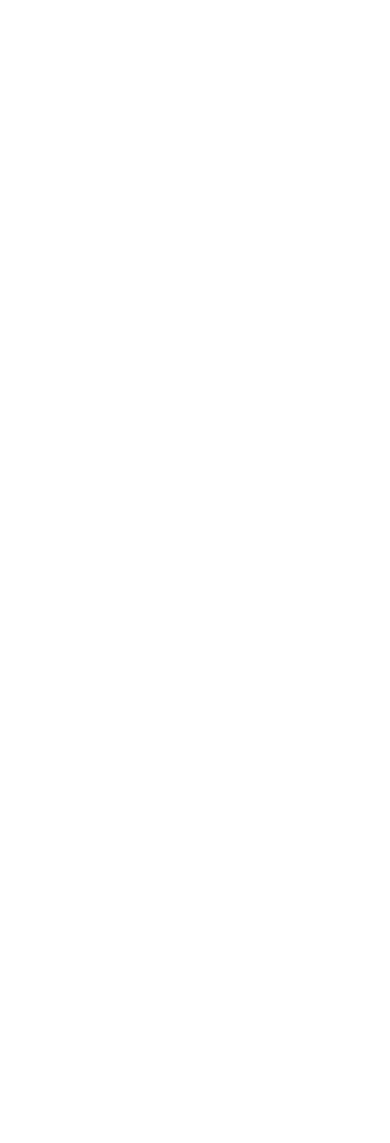
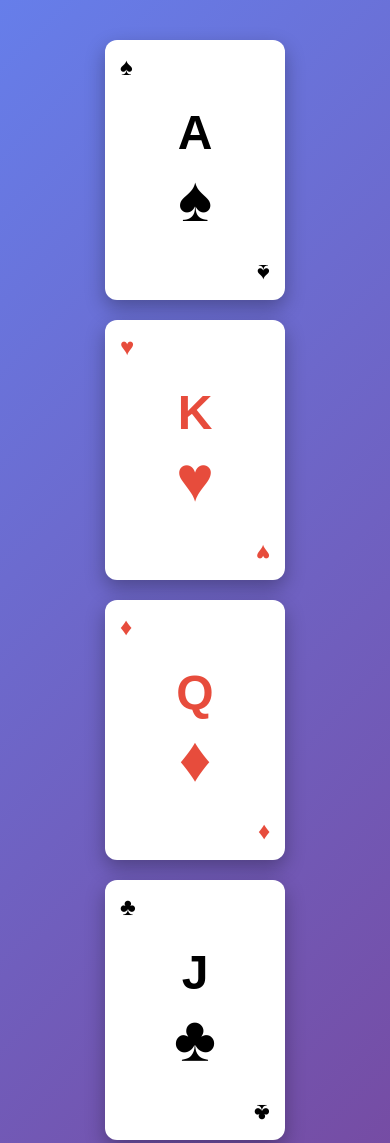
Before and after one commit to AbeJitsu/Page-of-Playing-Cards, a plain HTML site: page index.html in a window 390 px wide. Shown: the top 1143 px of the page. Before the commit the page ends 844 px from the top, so only its background shows below. Drawn offline with Linux system fonts and the light colour scheme.

Commit message:
HTML Structure (index.html): Added a main element with id="playing-cards" Created 4 playing cards (Ace of Spades, King of Hearts, Queen of Diamonds, Jack of Clubs) Each card has exactly 3 div children: .left, .middle, and .right Used playing card symbols: ♠, ♣, ♥, ♦ CSS Styling (styles.css): All test requirements have been met: #playing-cards: display: flex, justify-content: center, flex-wrap: wrap, gap: 20px .card: display: flex, justify-content: space-between, with width: 180px and height: 260px .left: align-self: flex-start .middle: align-self: center, display: flex, flex-direction: column .right: align-self: flex-end Visual Design Features: Clean, traditional playing card design with white backgrounds Red color for hearts and diamonds, black for spades and clubs Rounded corners and shadow effects for depth Hover animation that lifts cards up Beautiful gradient purple background Rotated suits in the bottom-right corner for authenticity The webpage should now pass all 18 tests! You can open index.html in a browser to see the playing cards displayed in a flexible, responsive layout.

```diff
--- a/index.html
+++ b/index.html
@@ -5,11 +5,63 @@
   <meta charset="UTF-8">
   <meta name="viewport" content="width=device-width, initial-scale=1.0">
   <title>Playing Cards</title>
-
+  <link rel="stylesheet" href="styles.css">
 </head>
 
 <body>
+  <main id="playing-cards">
+    <div class="card">
+      <div class="left">
+        <span class="suit">♠</span>
+      </div>
+      <div class="middle">
+        <span class="value">A</span>
+        <span class="suit-large">♠</span>
+      </div>
+      <div class="right">
+        <span class="suit">♠</span>
+      </div>
+    </div>
 
+    <div class="card red">
+      <div class="left">
+        <span class="suit">♥</span>
+      </div>
+      <div class="middle">
+        <span class="value">K</span>
+        <span class="suit-large">♥</span>
+      </div>
+      <div class="right">
+        <span class="suit">♥</span>
+      </div>
+    </div>
+
+    <div class="card red">
+      <div class="left">
+        <span class="suit">♦</span>
+      </div>
+      <div class="middle">
+        <span class="value">Q</span>
+        <span class="suit-large">♦</span>
+      </div>
+      <div class="right">
+        <span class="suit">♦</span>
+      </div>
+    </div>
+
+    <div class="card">
+      <div class="left">
+        <span class="suit">♣</span>
+      </div>
+      <div class="middle">
+        <span class="value">J</span>
+        <span class="suit-large">♣</span>
+      </div>
+      <div class="right">
+        <span class="suit">♣</span>
+      </div>
+    </div>
+  </main>
 </body>
 
 </html>
--- a/styles.css
+++ b/styles.css
@@ -1 +1,83 @@
-/*  */
+/* Reset and base styles */
+* {
+  margin: 0;
+  padding: 0;
+  box-sizing: border-box;
+}
+
+body {
+  font-family: 'Arial', sans-serif;
+  background: linear-gradient(135deg, #667eea 0%, #764ba2 100%);
+  min-height: 100vh;
+  padding: 40px 20px;
+}
+
+/* Main container for playing cards */
+#playing-cards {
+  display: flex;
+  justify-content: center;
+  flex-wrap: wrap;
+  gap: 20px;
+}
+
+/* Individual card styling */
+.card {
+  width: 180px;
+  height: 260px;
+  background: white;
+  border-radius: 12px;
+  box-shadow: 0 8px 20px rgba(0, 0, 0, 0.3);
+  padding: 15px;
+  display: flex;
+  justify-content: space-between;
+  position: relative;
+  transition: transform 0.3s ease, box-shadow 0.3s ease;
+  color: #000;
+}
+
+.card:hover {
+  transform: translateY(-10px);
+  box-shadow: 0 12px 30px rgba(0, 0, 0, 0.4);
+}
+
+/* Red cards (hearts and diamonds) */
+.card.red {
+  color: #e74c3c;
+}
+
+/* Left section - top suit */
+.left {
+  align-self: flex-start;
+  font-size: 24px;
+  font-weight: bold;
+  line-height: 1;
+}
+
+/* Middle section - card value and large suit */
+.middle {
+  align-self: center;
+  display: flex;
+  flex-direction: column;
+  align-items: center;
+  gap: 10px;
+}
+
+.middle .value {
+  font-size: 48px;
+  font-weight: bold;
+  line-height: 1;
+}
+
+.middle .suit-large {
+  font-size: 64px;
+  line-height: 1;
+}
+
+/* Right section - bottom suit (rotated) */
+.right {
+  align-self: flex-end;
+  font-size: 24px;
+  font-weight: bold;
+  line-height: 1;
+  transform: rotate(180deg);
+}
```
